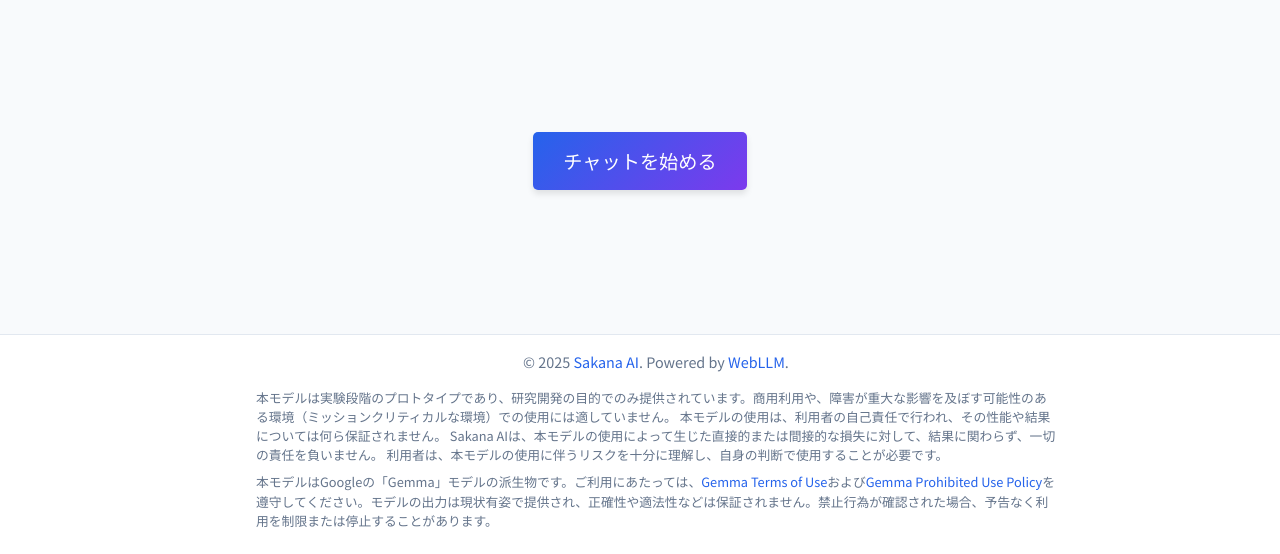
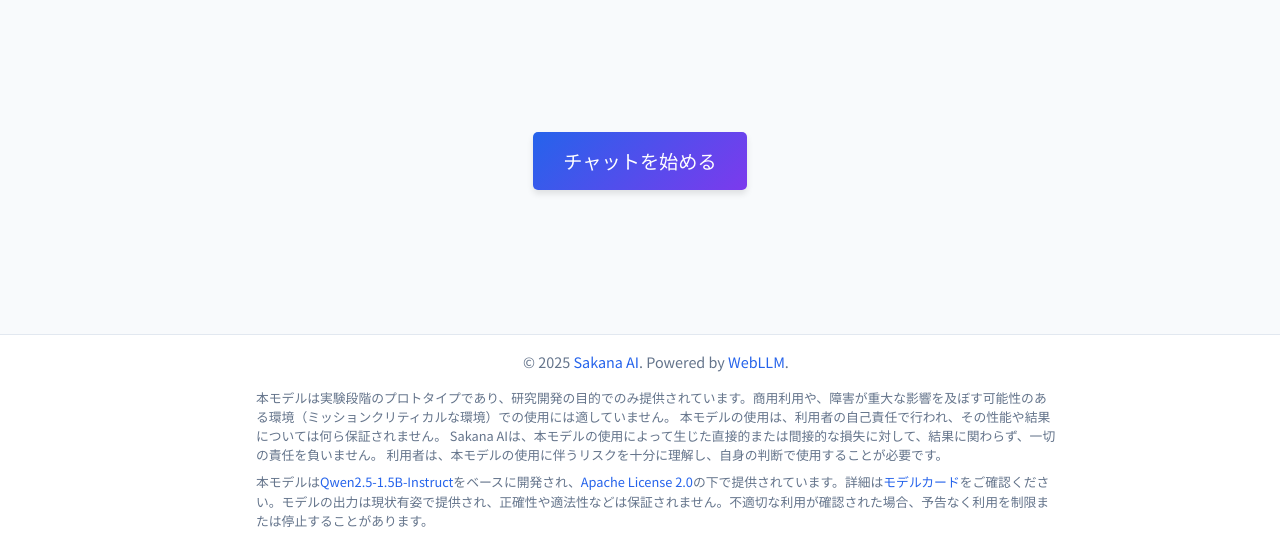
Before and after one commit to SakanaAI/TinySwallow-ChatUI, a plain HTML site: page index.html in a window 1280 px wide. Shown: the part 246-800 px from the top of the page. Drawn offline with nearby package versions, Linux system fonts and the light colour scheme.

Commit message:
Fix incorrect license notice: model is Qwen2.5/Apache-2.0, not Gemma
The in-app license notice (info modal and footer) stated that the model is
a derivative of Google's Gemma and that users must follow the Gemma Terms
of Use and Prohibited Use Policy. The app actually loads
SakanaAI/TinySwallow-1.5B-Instruct on the Qwen2 WebLLM runtime, and the
official Hugging Face model card licenses it under Apache-2.0 with
Qwen2.5-1.5B-Instruct as the base model. There is no Gemma lineage.

Update both notices to reference Qwen2.5-1.5B-Instruct, the Apache License
2.0, and the model card, keeping the existing "as-is / no warranty"
sentence and the right to restrict abusive use.

Co-Authored-By: Claude Opus 4.8 (1M context) <noreply@anthropic.com>

```diff
--- a/index.html
+++ b/index.html
@@ -89,7 +89,7 @@
                 本モデルは実験段階のプロトタイプであり、研究開発の目的でのみ提供されています。商用利用や、障害が重大な影響を及ぼす可能性のある環境（ミッションクリティカルな環境）での使用には適していません。 本モデルの使用は、利用者の自己責任で行われ、その性能や結果については何ら保証されません。 Sakana AIは、本モデルの使用によって生じた直接的または間接的な損失に対して、結果に関わらず、一切の責任を負いません。 利用者は、本モデルの使用に伴うリスクを十分に理解し、自身の判断で使用することが必要です。
               </p>
               <p class="notice-text">
-                本モデルはGoogleの「Gemma」モデルの派生物です。ご利用にあたっては、<a href="https://ai.google.dev/gemma/terms" target="_blank">Gemma Terms of Use</a>および<a href="https://ai.google.dev/gemma/prohibited_use_policy" target="_blank">Gemma Prohibited Use Policy</a>を遵守してください。モデルの出力は現状有姿で提供され、正確性や適法性などは保証されません。禁止行為が確認された場合、予告なく利用を制限または停止することがあります。
+                本モデルは<a href="https://huggingface.co/Qwen/Qwen2.5-1.5B-Instruct" target="_blank">Qwen2.5-1.5B-Instruct</a>をベースに開発され、<a href="https://www.apache.org/licenses/LICENSE-2.0" target="_blank">Apache License 2.0</a>の下で提供されています。詳細は<a href="https://huggingface.co/SakanaAI/TinySwallow-1.5B-Instruct" target="_blank">モデルカード</a>をご確認ください。モデルの出力は現状有姿で提供され、正確性や適法性などは保証されません。不適切な利用が確認された場合、予告なく利用を制限または停止することがあります。
               </p>
             </div>
           </div>
@@ -104,7 +104,7 @@
             本モデルは実験段階のプロトタイプであり、研究開発の目的でのみ提供されています。商用利用や、障害が重大な影響を及ぼす可能性のある環境（ミッションクリティカルな環境）での使用には適していません。 本モデルの使用は、利用者の自己責任で行われ、その性能や結果については何ら保証されません。 Sakana AIは、本モデルの使用によって生じた直接的または間接的な損失に対して、結果に関わらず、一切の責任を負いません。 利用者は、本モデルの使用に伴うリスクを十分に理解し、自身の判断で使用することが必要です。
           </p>
           <p class="notice-text">
-            本モデルはGoogleの「Gemma」モデルの派生物です。ご利用にあたっては、<a href="https://ai.google.dev/gemma/terms" target="_blank">Gemma Terms of Use</a>および<a href="https://ai.google.dev/gemma/prohibited_use_policy" target="_blank">Gemma Prohibited Use Policy</a>を遵守してください。モデルの出力は現状有姿で提供され、正確性や適法性などは保証されません。禁止行為が確認された場合、予告なく利用を制限または停止することがあります。
+            本モデルは<a href="https://huggingface.co/Qwen/Qwen2.5-1.5B-Instruct" target="_blank">Qwen2.5-1.5B-Instruct</a>をベースに開発され、<a href="https://www.apache.org/licenses/LICENSE-2.0" target="_blank">Apache License 2.0</a>の下で提供されています。詳細は<a href="https://huggingface.co/SakanaAI/TinySwallow-1.5B-Instruct" target="_blank">モデルカード</a>をご確認ください。モデルの出力は現状有姿で提供され、正確性や適法性などは保証されません。不適切な利用が確認された場合、予告なく利用を制限または停止することがあります。
           </p>
         </div>
       </footer>
```
